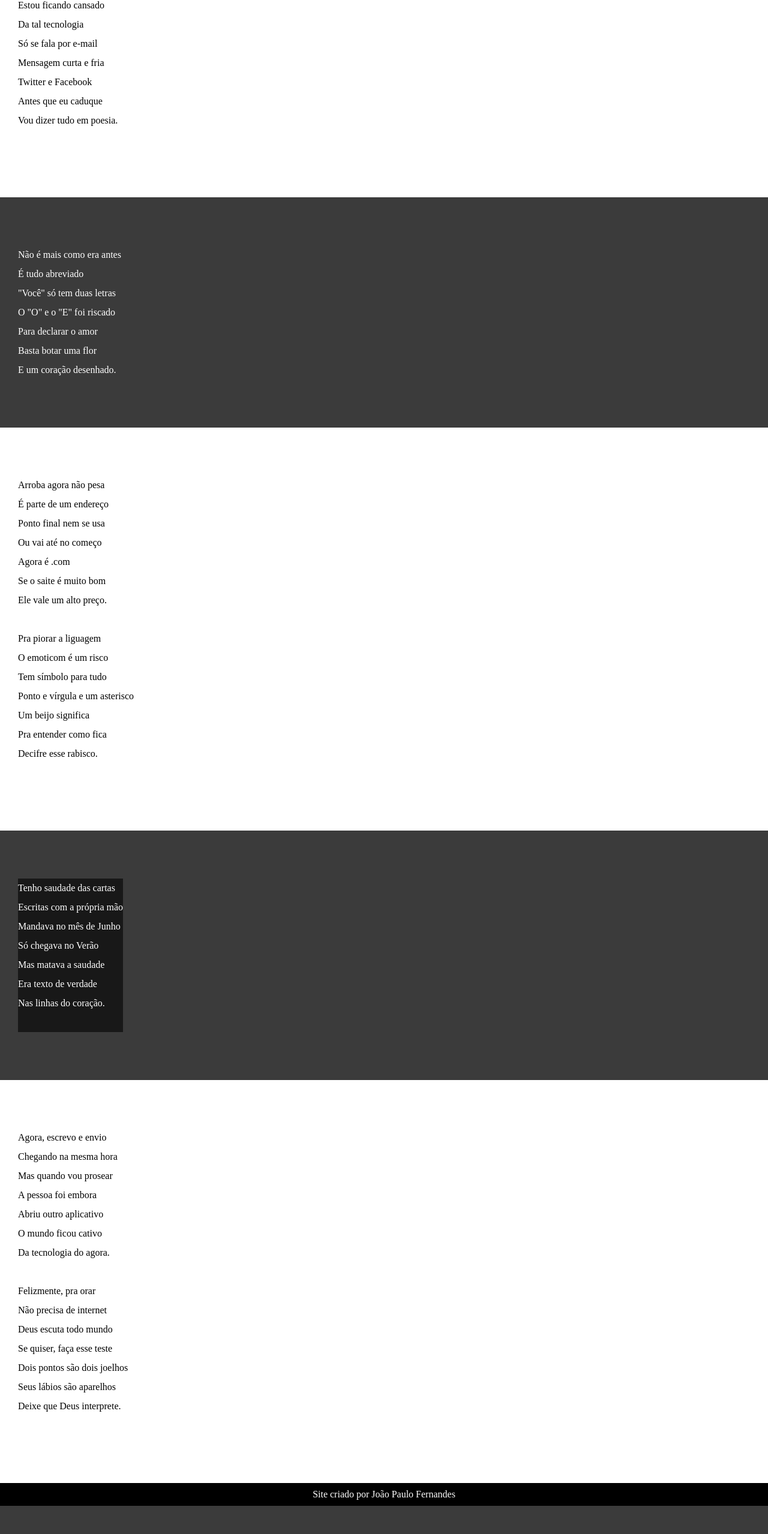
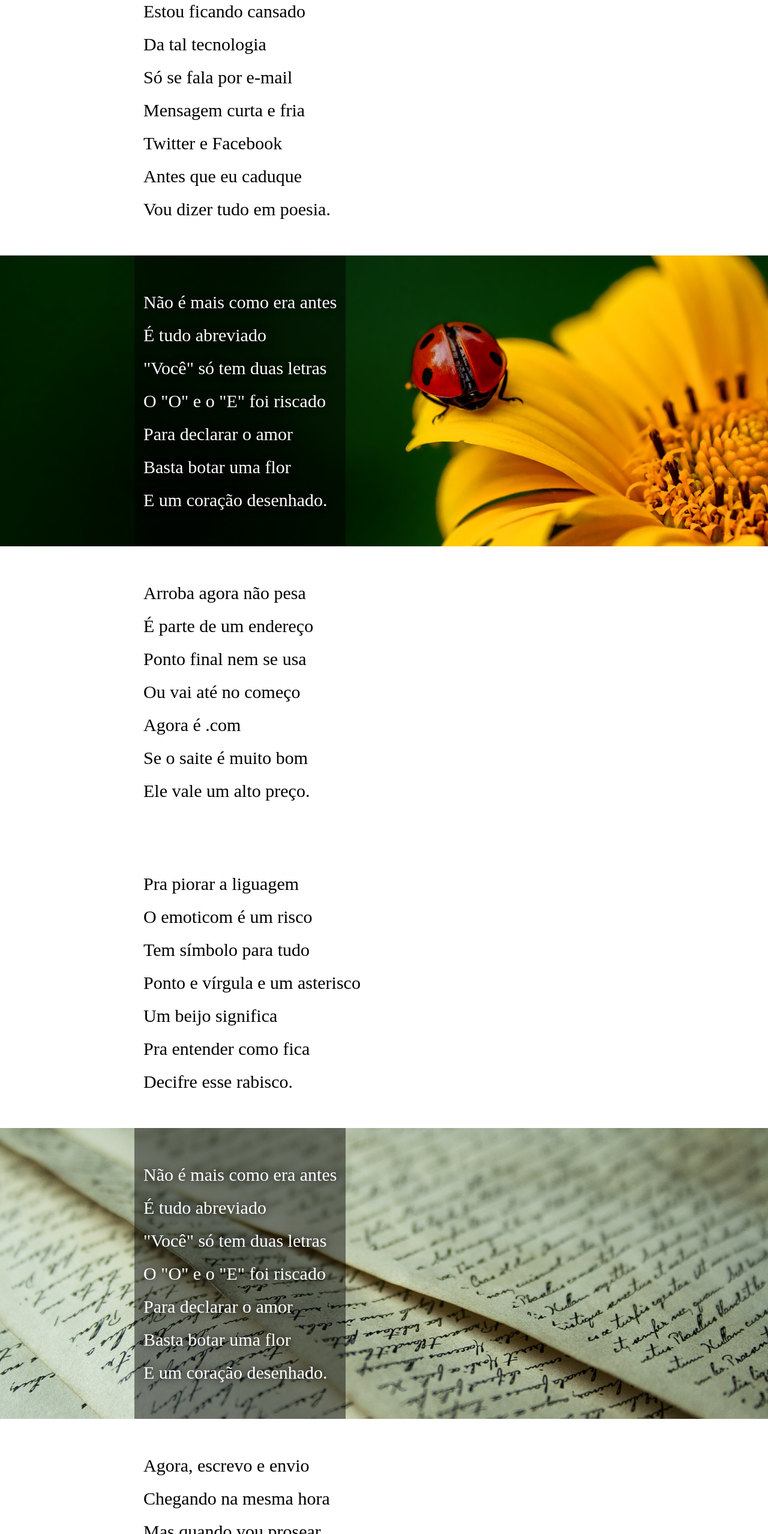
Before and after one commit to joaopauloffnogueira/html-css, a plain HTML site: page exercicios html/html e css/ex032 Cordel/index.html in a window 1280 px wide. Shown: the part 242-2800 px from the top of the page at 60% size. Before the commit the page ends 2753 px from the top, so only its background shows below. Drawn offline with Linux system fonts and the light colour scheme.

Commit message:
Cordel Moderno
Criação do site

```diff
--- a/exercicios html/html e css/ex032 Cordel/estilo/style.css
+++ b/exercicios html/html e css/ex032 Cordel/estilo/style.css
@@ -5,10 +5,6 @@
 }
 
 
-html, body{
-    background-color: #3b3b3b;
-    min-height: 100vh;
-}
 
 header{
     background-color: black;
@@ -17,54 +13,126 @@ header{
 }
 
 header h1{
-    padding-top: 50px;
-    font-variant: small-caps;
+    padding: 40px 0px 10px 0px;
+    font-size: 60px;
+    text-transform: uppercase;
 }
 
-header p {
-    padding-bottom: 50px;
+header h3{
+    font-size: 30px;
+    padding-bottom: 30px;
 }
 
-header a, footer a {
-   color: #fff;
-   text-decoration: none;
-   font-weight: bolder;
-}
-
-header a:hover, footer a:hover {
-    text-decoration: underline;
-}
-
-section{
-    padding: 10vh;
-    padding-bottom: 10vh;
-    line-height: 2em;
-    padding-left: 30px;
-}
-
-section p{
-    padding-bottom: 2em;
-}
-
-section.dark{
-    background-color: #fff;
-    color: #000;
-}
-
-section.image{
-    background-color: #3b3b3b;
+header a{
+    text-decoration: none;
     color: #fff;
 }
 
-section.image p{
-    background-color: #181818;
+header a:hover{
+    color: rgb(103, 103, 103);
+}
+
+
+
+
+.container{
+    width: 65vw;
+}
+
+.image,
+.dark{
+    display: flex;
+    align-items: center;
+    justify-content: center;
+    font-size: 30px;
+    line-height: 55px;
+}
+
+.image,
+.dark{
+    background-color: rgb(255, 255, 255);
+    text-align: left;
+}
+
+.image{
+    color: rgb(255, 255, 255);
+    text-shadow: 0px 0px 13px #000000;
+}
+
+.dark{
+    color: rgb(0, 0, 0);
+}
+
+.image p,
+.dark p{
+    padding: 50px 15px 50px 15px;
+}
+
+#img01{
+    background-image: url('../imagens/background001.jpg');
+    background-attachment: fixed;
+    background-repeat: no-repeat;
+    background-size: cover;
+    background-position: right center;
+}
+
+#img02{
+    background-image: url('../imagens/background002.jpg');
+    background-attachment: fixed;
+    background-repeat: no-repeat;
+    background-size: cover;
+    background-position: right center;
+}
+
+.backgroud{
+    background-color: rgba(0, 0, 0, 0.468);
     display: inline-block;
 }
 
 
+
+
 footer{
-    background-color: black;
+    text-align: center;
+    background-color: #000000;
     color: #fff;
-    text-align: center;
-    padding: 10px;
+    padding: 50px 0px 50px 0px;
+    font-size: 20px;
 }
+
+
+
+
+
+
+
+@media (max-width: 526px) {
+
+    header h1{
+        font-size: 45px;
+    }
+
+    header h3{
+        font-size: 20px;
+    }
+
+    .container p{
+        font-size: 25px;
+    }
+
+    .image p,
+    .dark p{
+        padding: 50px 0px 50px 0px;
+    }
+
+    .container{
+        width: 100%;
+        text-align: center;
+    }
+
+    .backgroud{
+        background-color: rgba(0, 0, 0, 0.468);
+        width: 100%;
+    }
+
+}
--- a/exercicios html/html e css/ex032 Cordel/index.html
+++ b/exercicios html/html e css/ex032 Cordel/index.html
@@ -11,14 +11,15 @@
 
     <header>
             <h1>Cordel Moderno</h1>
-        <p>
-            Por <a href="https://www.recantodasletras.com.br/poesias/3186743" target="_blank">Milton Duarte</a>
-        </p>
+            <h3>Por <a href="https://www.recantodasletras.com.br/poesias/3186743">Milton Duarte</a></h3>
     </header>
+
 
     <main>
 
-        <section class="dark">
+
+        <section class="dark" >
+            <div class="container">
                 <p>
                     Estou ficando cansado<br>
                     Da tal tecnologia<br>
@@ -28,10 +29,15 @@
                     Antes que eu caduque<br>
                     Vou dizer tudo em poesia.
                 </p>
+            </div>
         </section>
 
 
-        <section class="image">
+        <section class="image" id="img01">
+            <div class="container">
+                <div class="img"></div>
+                <div class="backgroud">
+                    <p>
                         Não é mais como era antes<br>
                         É tudo abreviado<br>
                         "Você" só tem duas letras<br>
@@ -39,11 +45,14 @@
                         Para declarar o amor<br>
                         Basta botar uma flor<br>
                         E um coração desenhado.
+                    </p>
+                </div>
+            </div>
         </section>
 
 
-
-        <section class="dark">
+        <section class="dark" >
+            <div class="container">
                 <p>
                     Arroba agora não pesa<br>
                     É parte de um endereço<br>
@@ -54,8 +63,6 @@
                     Ele vale um alto preço.
                 </p>
 
-
-
                 <p>
                     Pra piorar a liguagem<br>
                     O emoticom é um risco<br>
@@ -65,25 +72,30 @@
                     Pra entender como fica<br>
                     Decifre esse rabisco.
                 </p>
+            </div>
         </section>
 
 
-
-        <section class="image">
+        <section class="image" id="img02">
+            <div class="container">
+                <div class="img"></div>
+                <div class="backgroud">
                     <p>
-                Tenho saudade das cartas<br>
-                Escritas com a própria mão<br>
-                Mandava no mês de Junho<br>
-                Só chegava no Verão<br>
-                Mas matava a saudade<br>
-                Era texto de verdade<br>
-                Nas linhas do coração.
+                        Não é mais como era antes<br>
+                        É tudo abreviado<br>
+                        "Você" só tem duas letras<br>
+                        O "O" e o "E" foi riscado<br>
+                        Para declarar o amor<br>
+                        Basta botar uma flor<br>
+                        E um coração desenhado.
                     </p>
+                </div>
+            </div>
         </section>
 
 
-
-        <section class="dark ">
+        <section class="dark" >
+            <div class="container">
                 <p>
                     Agora, escrevo e envio<br>
                     Chegando na mesma hora<br>
@@ -94,8 +106,6 @@
                     Da tecnologia do agora.
                 </p>
 
-
-
                 <p>
                     Felizmente, pra orar<br>
                     Não precisa de internet<br>
@@ -105,11 +115,12 @@
                     Seus lábios são aparelhos<br>
                     Deixe que Deus interprete.
                 </p>
+            </div>
         </section>
 
-        <footer>
-            <p>Site criado por João Paulo Fernandes</p>
-        </footer>
+    </main>
+
+    <footer> Site criado por João Paulo</footer>
 
 
 
@@ -117,10 +128,5 @@
 
 
 
-    </main>
-
-
-
-
 </body>
 </html>
```
Lines whose indentation alone changed are shown as unchanged.
